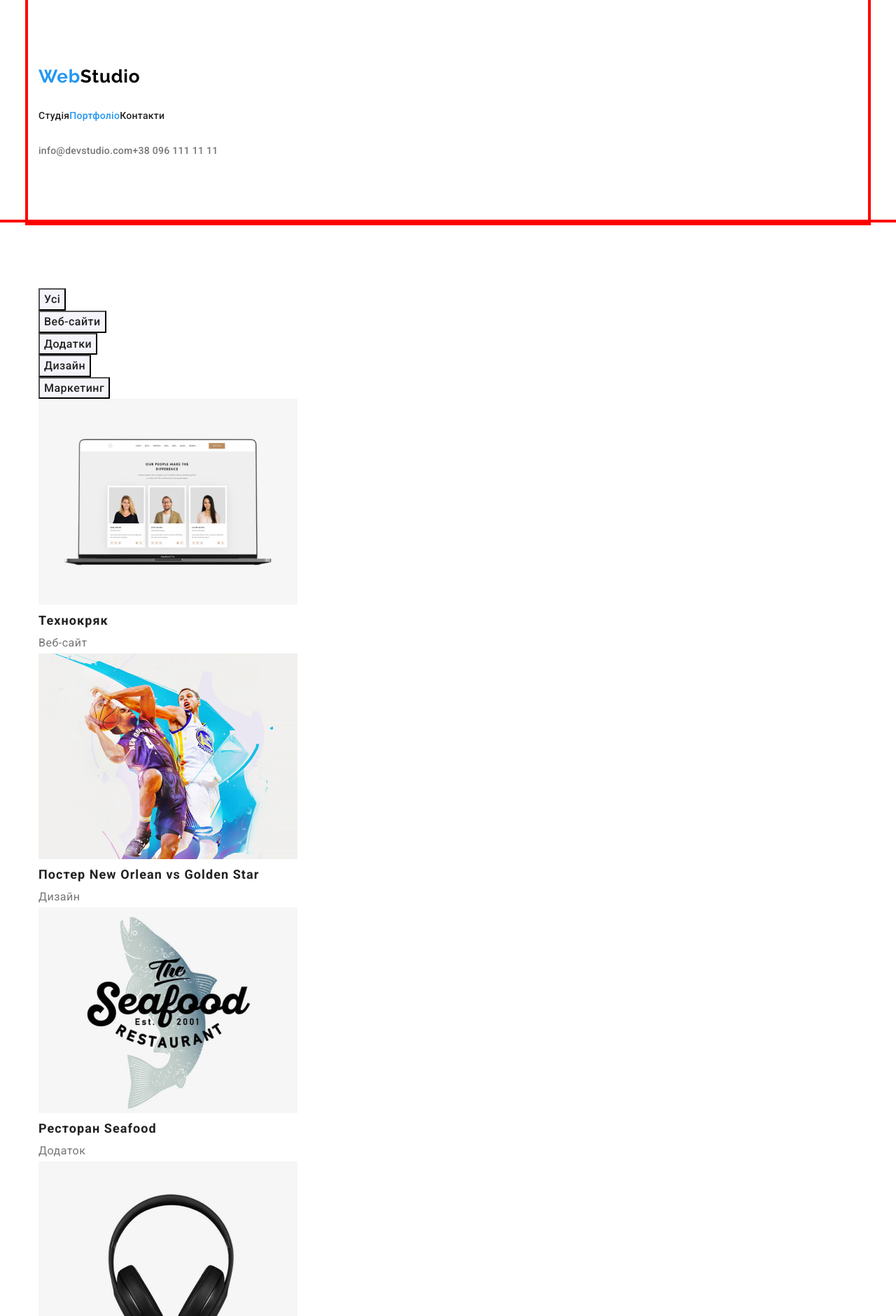
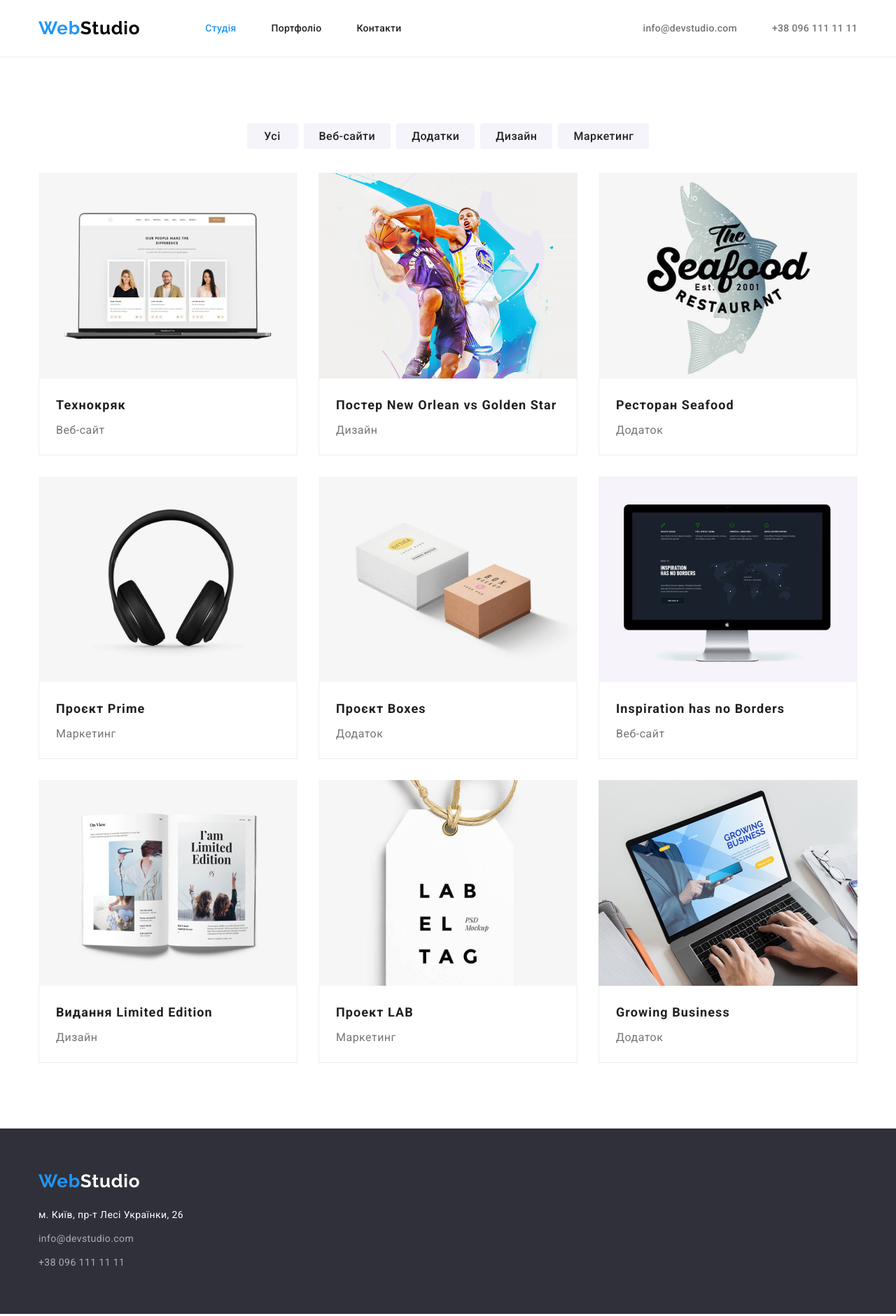
Before and after one commit to djmeluk/goit-markup-hw-03, a plain HTML site: page portfolio.html in a window 1280 px wide. Shown: the top 1881 px of the page at 70% size. Drawn offline with nearby package versions, Linux system fonts and the light colour scheme.

Commit message:
hw-03 completed part1

```diff
--- a/css/style.css
+++ b/css/style.css
@@ -37,17 +37,18 @@ ul {
   margin: 0 auto;
   padding-left: 15px;
   padding-right: 15px;
-
+  /* outline: 4px solid yellow; */
 }
 .section {
   padding-top: 94px;
   padding-bottom: 94px;
-  outline: 4px solid red;
+  /* outline: 4px solid red; */
 }
 
 .list {
   list-style: none;
 }
+
 /* стилі студія */
 
 .logo {
@@ -81,11 +82,11 @@ ul {
 }
 /* навігація */
 .nav {
- display: flex;
+  display: flex;
 }
 .nav .item:not(:last-child) {
-  background-color: yellowgreen;
-  outline: 2px solid red;
+  /* background-color: yellowgreen; */
+  /* outline: 2px solid red; */
   margin-right: 50px;
 }
 
@@ -104,7 +105,6 @@ ul {
   display: block;
   padding-top: 32px;
   padding-bottom: 32px;
-
 }
 
 .nav .link:hover,
@@ -122,9 +122,9 @@ ul {
   margin-left: auto;
 }
 .contact .item:not(:last-child) {
-  background-color: yellowgreen;
-    outline: 2px solid red;
-    margin-right: 50px;
+  /* background-color: yellowgreen;
+  outline: 2px solid red; */
+  margin-right: 50px;
 }
 
 .contact .link {
@@ -160,7 +160,7 @@ ul {
   margin-left: auto;
   margin-right: auto;
   margin-bottom: 30px;
-  outline: 1px solid yellow;
+  /* outline: 1px solid yellow; */
 }
 
 /* особливості*/
@@ -180,14 +180,14 @@ ul {
 .features {
   padding-bottom: 47px;
   display: flex;
-  outline: 2px solid red;
+  /* outline: 2px solid red; */
 }
 
 .features .item:not(:last-child) {
   margin-right: 30px;
 }
 .features .item {
- min-width: 270px;
+  min-width: 270px;
 }
 
 .features .features-title {
@@ -217,6 +217,10 @@ ul {
   margin-right: 30px;
 }
 
+.item .img {
+  display: block;
+  width: 100%;
+}
 .job .job-title {
   color: var(--title-text-color);
   font-size: 36px;
@@ -235,7 +239,15 @@ ul {
 .team .team-item {
   background-color: var(--primary-background-color);
   min-width: 270px;
+  box-shadow: 0px 1px 3px rgba(0, 0, 0, 0.12), 0px 1px 1px rgba(0, 0, 0, 0.14),
+    0px 2px 1px rgba(0, 0, 0, 0.2);
+  border-radius: 0px 0px 4px 4px;
 }
+.team-item .img {
+  display: block;
+  width: 100%;
+}
+
 .team .team-item:not(:last-child) {
   margin-right: 30px;
 }
@@ -244,8 +256,6 @@ ul {
   padding-top: 30px;
   padding-bottom: 30px;
   text-align: center;
-  box-shadow: 0px 1px 3px rgba(0, 0, 0, 0.12), 0px 1px 1px rgba(0, 0, 0, 0.14), 0px 2px 1px rgba(0, 0, 0, 0.2);
-  border-radius: 0px 0px 4px 4px;
 }
 
 .team .team-title {
@@ -283,7 +293,7 @@ ul {
 }
 
 .footer-contact .item:not(:last-child) {
- margin-bottom: 9px;
+  margin-bottom: 9px;
 }
 .footer {
   background-color: var(--secondary-background-color);
@@ -348,14 +358,12 @@ ul {
   font-size: 16px;
   line-height: 1.87;
   letter-spacing: 0.06em;
-  display: inline-block;
+  display: block;
   border-radius: 4px;
   border: 0px solid transparent;
   padding: 10px 32px;
   min-width: 216px;
-
-
-
+  margin: 0 auto;
 }
 
 .button.primary:hover,
@@ -372,21 +380,54 @@ ul {
   font-size: 16px;
   line-height: 1.6;
   letter-spacing: 0.03em;
+  padding: 6px 22px;
+  min-width: 73px;
+  border: 0px solid transparent;
+  border-radius: 4px;
 }
 .button.secondary:hover,
 .button.secondary:focus {
   background-color: var(--accent-color);
   color: var(--primary-background-color);
   cursor: pointer;
+  box-shadow: 0px 3px 1px rgba(0, 0, 0, 0.1), 0px 1px 2px rgba(0, 0, 0, 0.08),
+    0px 2px 2px rgba(0, 0, 0, 0.12);
+}
+.poptfolio-btn {
+  display: flex;
+  justify-content: center;
+  margin-bottom: 34px;
+}
+.poptfolio-btn .item:not(:last-child) {
+  margin-right: 8px;
 }
 
 /* стилі портфоліо */
+.line {
+  border-bottom: 1px solid #ececec;
+}
+.portfolio-list {
+  display: flex;
+  flex-wrap: wrap;
+  gap: 30px;
+}
+.item .img-portfolio {
+  display: block;
+  width: 100%;
+}
+.portfolio .card {
+  padding: 20px 24px;
+  border-bottom: 1px solid #eeeeee;
+  border-left: 1px solid #eeeeee;
+  border-right: 1px solid #eeeeee;
+}
 
 .portfolio .portfolio-title {
   color: var(--title-text-color);
   font-size: 18px;
   line-height: 2;
   letter-spacing: 0.06em;
+  margin-bottom: 4px;
 }
 
 .portfolio .portfolio-par {
--- a/portfolio.html
+++ b/portfolio.html
@@ -17,23 +17,26 @@
   </head>
   <body>
     <!-- Шапка -->
-    <header>
-      <div class="container section">
-        <nav>
+    <header class="line">
+      <div class="container main-nav">
+        <nav class="main-nav">
           <a href="./index.html" class="logo"
             ><span class="web">Web</span>Studio</a
           >
-          <ul class="nav list">
-            <li><a href="./index.html" class="link">Студія</a></li>
-            <li>
-              <a href="./portfolio.html" class="link current">Портфоліо</a>
+
+          <ul class="nav list main-nav">
+            <li class="item">
+              <a href="./index.html" class="link current">Студія</a>
             </li>
-            <li><a href="" class="link">Контакти</a></li>
+            <li class="item">
+              <a href="./portfolio.html" class="link">Портфоліо</a>
+            </li>
+            <li class="item"><a href="" class="link">Контакти</a></li>
           </ul>
         </nav>
 
-        <ul class="contact list">
-          <li>
+        <ul class="contact list main-nav">
+          <li class="item">
             <a
               href="mailto:info@devstudio.com"
               target="_blank"
@@ -42,7 +45,7 @@
               >info@devstudio.com</a
             >
           </li>
-          <li>
+          <li class="item">
             <a href="tel:+380961111111" class="link">+38 096 111 11 11</a>
           </li>
         </ul>
@@ -53,123 +56,154 @@
       <section class="portfolio section">
         <div class="container">
           <h1 class="visually-hidden">Портфоліо</h1>
-          <ul class="list">
-            <li><button type="button" class="button secondary">Усі</button></li>
-            <li>
+          <ul class="poptfolio-btn list">
+            <li class="item">
+              <button type="button" class="button secondary">Усі</button>
+            </li>
+            <li class="item">
               <button type="button" class="button secondary">Веб-сайти</button>
             </li>
-            <li>
+            <li class="item">
               <button type="button" class="button secondary">Додатки</button>
             </li>
-            <li>
+            <li class="item">
               <button type="button" class="button secondary">Дизайн</button>
             </li>
-            <li>
+            <li class="item">
               <button type="button" class="button secondary">Маркетинг</button>
             </li>
           </ul>
-          <ul class="list">
-            <li>
+          <ul class="portfolio-list list">
+            <li class="item">
               <img
+                class="img-portfolio"
                 src="./images/portfolio/website.jpg"
                 alt="сайт"
                 width="370"
                 height="294"
               />
+              <div class="card">
                 <h2 class="portfolio-title">Технокряк</h2>
                 <p class="portfolio-par">Веб-сайт</p>
+              </div>
             </li>
-            <li>
+            <li class="item">
               <img
+                class="img-portfolio"
                 src="./images/portfolio/golden-star.jpg"
                 alt="постер"
                 width="370"
                 height="294"
               />
+              <div class="card">
                 <h2 class="portfolio-title">
                   Постер <span lang="en">New Orlean vs Golden Star</span>
                 </h2>
                 <p class="portfolio-par">Дизайн</p>
+              </div>
             </li>
-            <li>
+            <li class="item">
               <img
+                class="img-portfolio"
                 src="./images/portfolio/restaurant.jpg"
                 alt="додаток"
                 width="370"
                 height="294"
               />
+              <div class="card">
                 <h2 class="portfolio-title">
                   Ресторан <span lang="en">Seafood</span>
                 </h2>
                 <p class="portfolio-par">Додаток</p>
+              </div>
             </li>
-            <li>
+            <li class="item">
               <img
+                class="img-portfolio"
                 src="./images/portfolio/headphone.jpg"
                 alt="навушники"
                 width="370"
                 height="294"
               />
+              <div class="card">
                 <h2 class="portfolio-title">
                   Проєкт <span lang="en">Prime</span>
                 </h2>
                 <p class="portfolio-par">Маркетинг</p>
+              </div>
             </li>
-            <li>
+            <li class="item">
               <img
+                class="img-portfolio"
                 src="./images/portfolio/box.jpg"
                 alt="коробка"
                 width="370"
                 height="294"
               />
+              <div class="card">
                 <h2 class="portfolio-title">
                   Проєкт <span lang="en">Boxes</span>
                 </h2>
                 <p class="portfolio-par">Додаток</p>
+              </div>
             </li>
-            <li>
+            <li class="item">
               <img
+                class="img-portfolio"
                 src="./images/portfolio/website1.jpg"
                 alt="сайт1"
                 width="370"
                 height="294"
               />
+              <div class="card">
                 <h2 lang="en" class="portfolio-title">
                   Inspiration has no Borders
                 </h2>
                 <p class="portfolio-par">Веб-сайт</p>
+              </div>
             </li>
-            <li>
+            <li class="item">
               <img
+                class="img-portfolio"
                 src="./images/portfolio/book.jpg"
                 alt="книга"
                 width="370"
                 height="294"
               />
+              <div class="card">
                 <h2 class="portfolio-title">
                   Видання<span lang="en"> Limited Edition</span>
                 </h2>
                 <p class="portfolio-par">Дизайн</p>
+              </div>
             </li>
-            <li>
+            <li class="item">
               <img
+                class="img-portfolio"
                 src="./images/portfolio/lab.jpg"
                 alt="етикетка"
                 width="370"
                 height="294"
               />
-              <h2 class="portfolio-title">Проект <span lang="en">LAB</span></h2>
+              <div class="card">
+                <h2 class="portfolio-title">
+                  Проект <span lang="en">LAB</span>
+                </h2>
                 <p class="portfolio-par">Маркетинг</p>
+              </div>
             </li>
-            <li>
+            <li class="item">
               <img
+                class="img-portfolio"
                 src="./images/portfolio/aplication.jpg"
                 alt="додаток1"
                 width="370"
                 height="294"
               />
+              <div class="card">
                 <h2 lang="en" class="portfolio-title">Growing Business</h2>
                 <p class="portfolio-par">Додаток</p>
+              </div>
             </li>
           </ul>
         </div>
@@ -177,10 +211,13 @@
     </main>
     <!-- Футер -->
     <footer class="footer">
-      <a href="./index.html" class="logo"><span class="web">Web</span>Studio</a>
+      <div class="container footer-wrapper">
+        <a href="./index.html" class="logo"
+          ><span class="web">Web</span>Studio</a
+        >
         <address class="adress">
-        <ul class="address-list list">
-          <li>
+          <ul class="address-list list footer-contact">
+            <li class="item">
               <a
                 href="https://goo.gl/maps/ToPoHS9JmiRw5gwP6"
                 target="_blank"
@@ -189,7 +226,7 @@
                 >м. Київ, пр-т Лесі Українки, 26</a
               >
             </li>
-          <li>
+            <li class="item">
               <a
                 href="mailto:info@devstudio.com"
                 target="_blank"
@@ -198,13 +235,14 @@
                 >info@devstudio.com</a
               >
             </li>
-          <li>
+            <li class="item">
               <a href="tel:+380961111111" class="address-link"
                 >+38 096 111 11 11</a
               >
             </li>
           </ul>
         </address>
+      </div>
     </footer>
   </body>
 </html>
```
Also changed, not shown: index.html (+9 -2 lines). Lines whose indentation alone changed are shown as unchanged.
